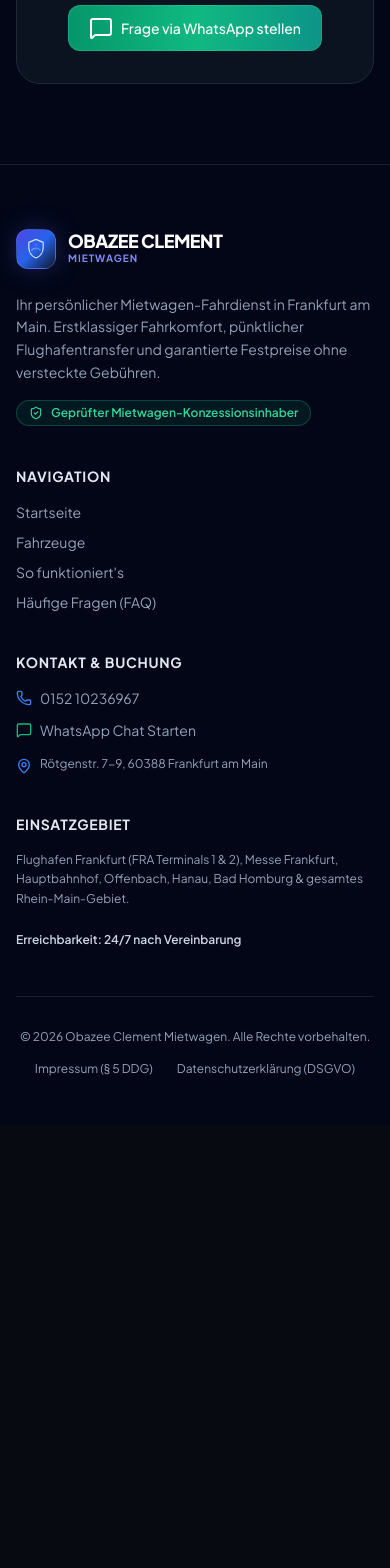
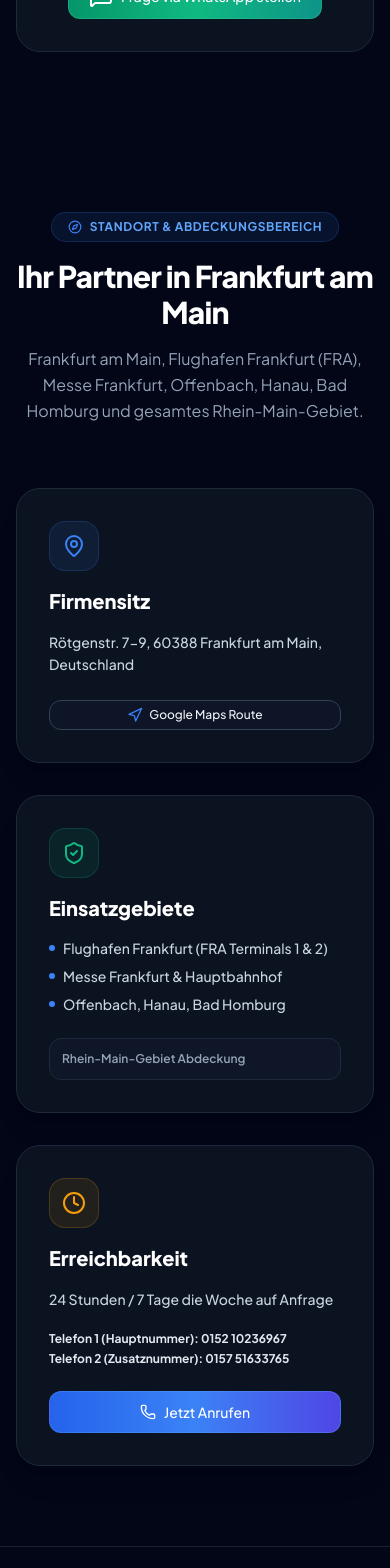
Before and after one commit to BlessedUzama/Mietwagen, a React (Vite) app: page / in a window 390 px wide. Shown: the part 6940-8508 px from the top of the page. Before the commit the page ends 8065 px from the top, so only its background shows below. Built offline with nearby package versions, Linux system fonts and the light colour scheme.

Commit message:
fix: separate location section and optimize hero top spacing

```diff
--- a/src/components/sections/HeroSection.tsx
+++ b/src/components/sections/HeroSection.tsx
@@ -14,7 +14,7 @@
   const { t } = useTranslation();
 
   return (
-    <section id="home" className="relative min-h-[85vh] flex items-center justify-center overflow-hidden py-16 md:py-24">
+    <section id="home" className="relative min-h-[75vh] flex items-center justify-center overflow-hidden pt-8 md:pt-12 pb-16 md:pb-20">
       {/* 21st.dev Grid Glow Background Aura */}
       <GridGlowBackground />
 
--- /dev/null
+++ b/src/components/sections/LocationSection.tsx
@@ -0,0 +1,121 @@
+import React from 'react';
+import { useTranslation } from 'react-i18next';
+import { MapPin, Phone, Clock, Navigation, ShieldCheck, Compass } from 'lucide-react';
+import { ShinyBordersButton } from '../ui/ShinyBordersButton';
+
+export const LocationSection: React.FC = () => {
+  const { t } = useTranslation();
+
+  const handleDirectionsClick = () => {
+    const mapsUrl = 'https://www.google.com/maps/search/?api=1&query=R%C3%B6tgenstr.+7-9,+60388+Frankfurt+am+Main';
+    window.open(mapsUrl, '_blank', 'noopener,noreferrer');
+  };
+
+  return (
+    <section id="location" className="relative py-20 md:py-28 bg-slate-50 dark:bg-slate-950 transition-colors duration-300">
+      <div className="max-w-7xl mx-auto px-4 sm:px-6 lg:px-8 relative z-10">
+        {/* Section Header */}
+        <div className="text-center max-w-3xl mx-auto space-y-4 mb-16">
+          <div className="inline-flex items-center gap-2 px-4 py-1.5 rounded-full bg-blue-500/10 border border-blue-500/20 text-blue-600 dark:text-blue-400 text-xs font-bold uppercase tracking-wider">
+            <Compass className="w-3.5 h-3.5 text-blue-500" />
+            <span>{t('location.tagline')}</span>
+          </div>
+
+          <h2 className="text-3xl sm:text-4xl md:text-5xl font-extrabold text-slate-900 dark:text-white tracking-tight">
+            {t('location.title')}
+          </h2>
+
+          <p className="text-base sm:text-lg text-slate-600 dark:text-slate-400 font-normal leading-relaxed">
+            {t('location.serviceAreaText')}
+          </p>
+        </div>
+
+        {/* Location & Coverage Grid */}
+        <div className="grid grid-cols-1 md:grid-cols-3 gap-8">
+          {/* Card 1: Headquarters */}
+          <div className="p-8 rounded-3xl bg-white dark:bg-[#0B1220] border border-slate-200 dark:border-slate-800 shadow-xl flex flex-col justify-between text-left space-y-6">
+            <div className="space-y-4">
+              <div className="p-3 rounded-2xl bg-blue-500/10 border border-blue-500/20 w-fit">
+                <MapPin className="w-6 h-6 text-blue-500" />
+              </div>
+              <h3 className="text-xl font-extrabold text-slate-900 dark:text-white">
+                {t('location.addressTitle')}
+              </h3>
+              <p className="text-sm text-slate-600 dark:text-slate-300 leading-relaxed font-medium">
+                {t('location.addressText')}
+              </p>
+            </div>
+
+            <ShinyBordersButton
+              variant="outline"
+              size="sm"
+              onClick={handleDirectionsClick}
+              icon={<Navigation className="w-4 h-4 text-blue-500" />}
+            >
+              Google Maps Route
+            </ShinyBordersButton>
+          </div>
+
+          {/* Card 2: Primary Operational Coverage */}
+          <div className="p-8 rounded-3xl bg-white dark:bg-[#0B1220] border border-slate-200 dark:border-slate-800 shadow-xl flex flex-col justify-between text-left space-y-6">
+            <div className="space-y-4">
+              <div className="p-3 rounded-2xl bg-emerald-500/10 border border-emerald-500/20 w-fit">
+                <ShieldCheck className="w-6 h-6 text-emerald-500" />
+              </div>
+              <h3 className="text-xl font-extrabold text-slate-900 dark:text-white">
+                {t('location.serviceAreaTitle')}
+              </h3>
+              <ul className="text-sm text-slate-600 dark:text-slate-300 space-y-2 font-medium">
+                <li className="flex items-center gap-2">
+                  <span className="w-1.5 h-1.5 rounded-full bg-blue-500" />
+                  <span>Flughafen Frankfurt (FRA Terminals 1 & 2)</span>
+                </li>
+                <li className="flex items-center gap-2">
+                  <span className="w-1.5 h-1.5 rounded-full bg-blue-500" />
+                  <span>Messe Frankfurt & Hauptbahnhof</span>
+                </li>
+                <li className="flex items-center gap-2">
+                  <span className="w-1.5 h-1.5 rounded-full bg-blue-500" />
+                  <span>Offenbach, Hanau, Bad Homburg</span>
+                </li>
+              </ul>
+            </div>
+
+            <div className="p-3 rounded-xl bg-slate-50 dark:bg-slate-900/80 border border-slate-200/60 dark:border-slate-800 text-xs font-semibold text-slate-500 dark:text-slate-400">
+              Rhein-Main-Gebiet Abdeckung
+            </div>
+          </div>
+
+          {/* Card 3: 24/7 Service Hours & Phone Hotline */}
+          <div className="p-8 rounded-3xl bg-white dark:bg-[#0B1220] border border-slate-200 dark:border-slate-800 shadow-xl flex flex-col justify-between text-left space-y-6">
+            <div className="space-y-4">
+              <div className="p-3 rounded-2xl bg-amber-500/10 border border-amber-500/20 w-fit">
+                <Clock className="w-6 h-6 text-amber-500" />
+              </div>
+              <h3 className="text-xl font-extrabold text-slate-900 dark:text-white">
+                {t('location.hoursTitle')}
+              </h3>
+              <p className="text-sm text-slate-600 dark:text-slate-300 leading-relaxed font-medium">
+                {t('location.hoursText')}
+              </p>
+              <div className="pt-1 space-y-1 text-xs font-bold text-slate-700 dark:text-slate-200">
+                <p>{t('location.phone1')}: 0152 10236967</p>
+                <p>{t('location.phone2')}: 0157 51633765</p>
+              </div>
+            </div>
+
+            <a href="tel:015210236967" className="w-full">
+              <ShinyBordersButton
+                variant="primary"
+                fullWidth
+                icon={<Phone className="w-4 h-4" />}
+              >
+                Jetzt Anrufen
+              </ShinyBordersButton>
+            </a>
+          </div>
+        </div>
+      </div>
+    </section>
+  );
+};
--- a/src/pages/HomePage.tsx
+++ b/src/pages/HomePage.tsx
@@ -6,6 +6,7 @@
 import { FleetShowcase } from '../components/sections/FleetShowcase';
 import { HowItWorks } from '../components/sections/HowItWorks';
 import { FAQSection } from '../components/sections/FAQSection';
+import { LocationSection } from '../components/sections/LocationSection';
 
 export const HomePage: React.FC = () => {
   const { t } = useTranslation();
@@ -22,6 +23,7 @@
       <FleetShowcase />
       <HowItWorks />
       <FAQSection />
+      <LocationSection />
     </>
   );
 };
```
